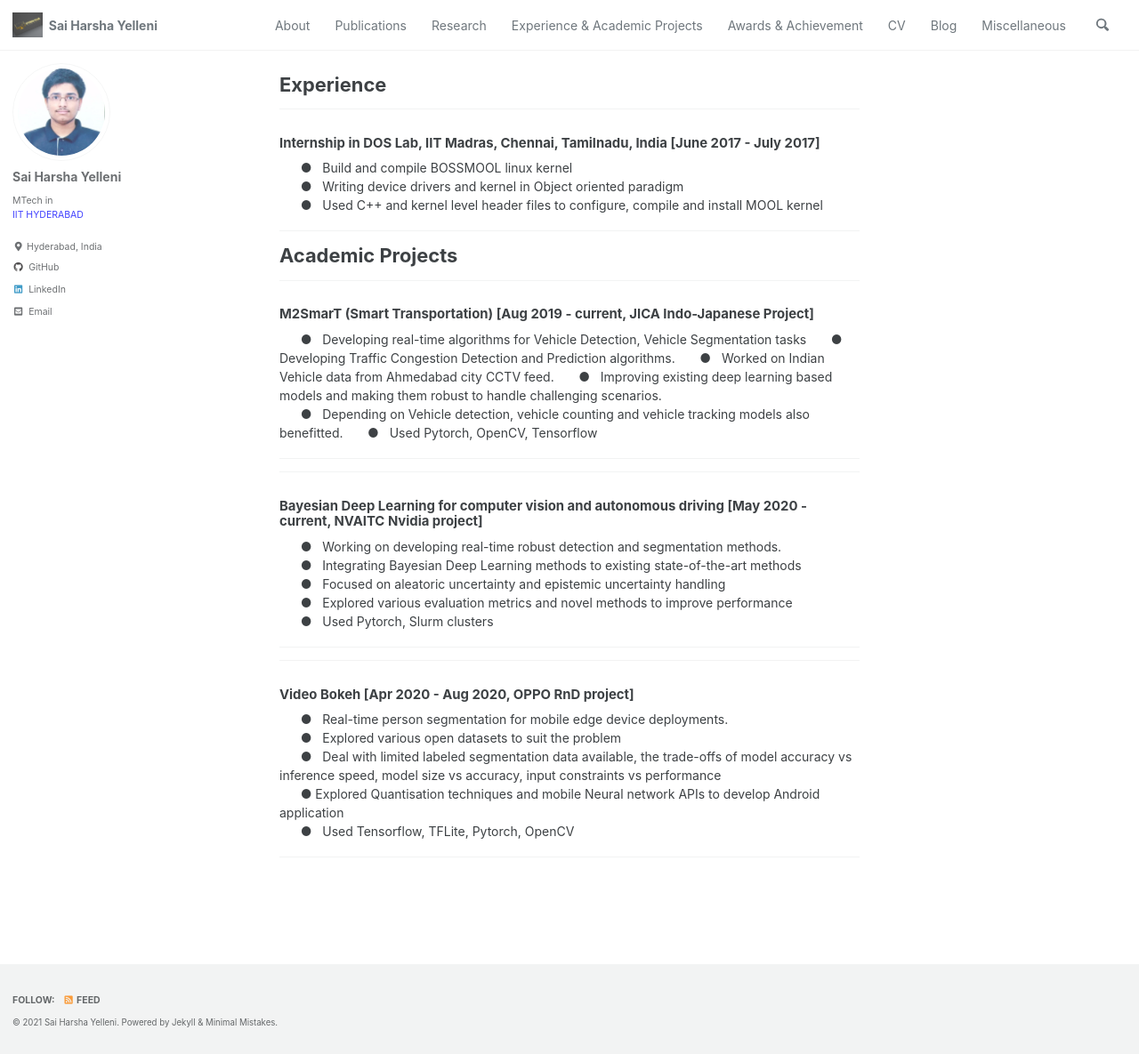
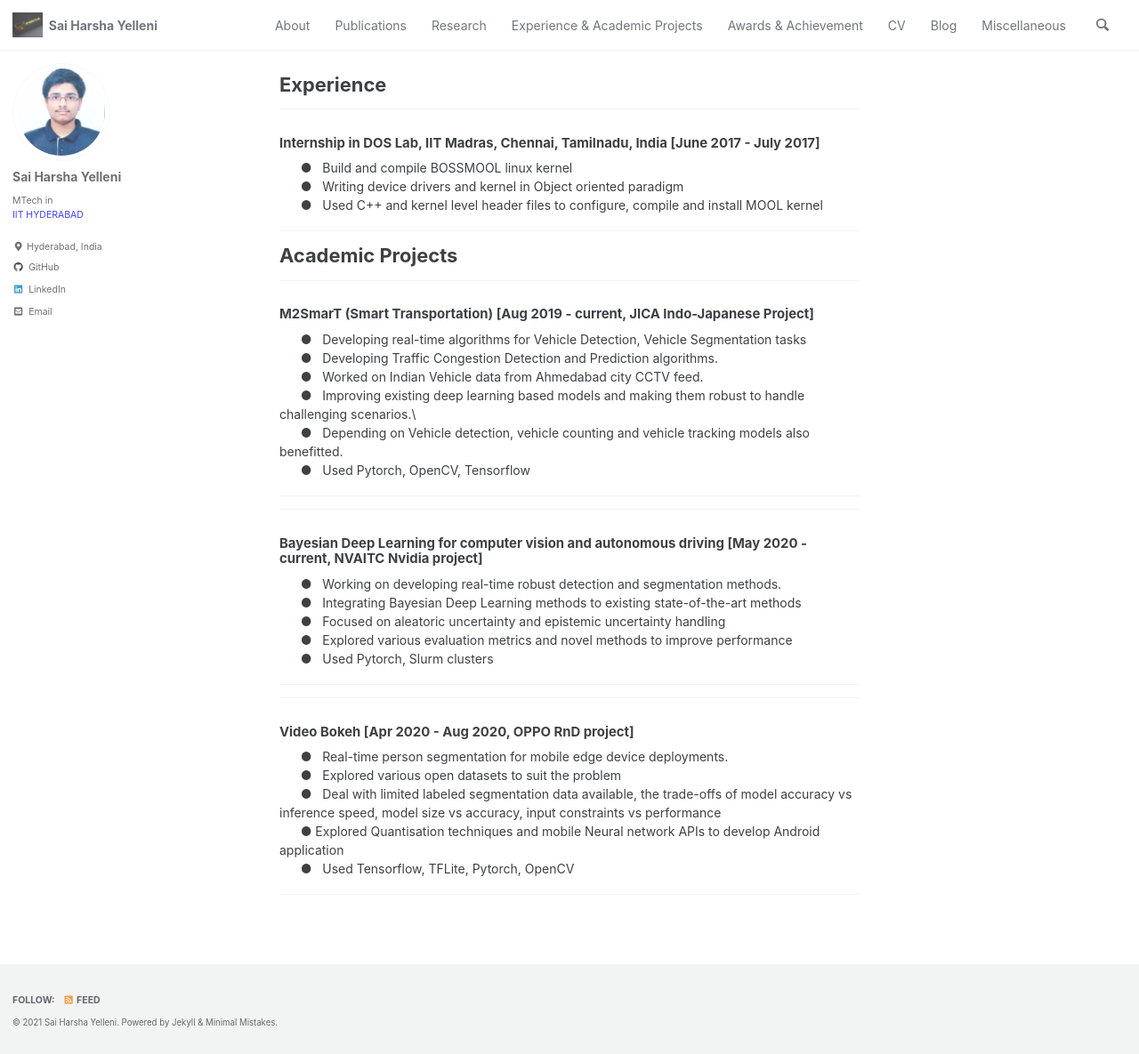
Before and after one commit to harshayelleni/harshayelleni.github.io, a Jekyll site: the page built from _pages/experience_academic_projects.md, in a window 1280 px wide and 1185 px high. Shown: the whole window at 89% size. Built offline with Jekyll 4.4.1, drawn with Linux system fonts in a browser that asks for light colours; cached includes are drawn as plain includes.

Commit message:
for newline add "\" at the end

```diff
--- a/_pages/experience_academic_projects.md
+++ b/_pages/experience_academic_projects.md
@@ -15,11 +15,11 @@ permalink: /experience_academic_projects/
 # Academic Projects
 ---
 #### M2SmarT (Smart Transportation) [Aug 2019 - current, JICA Indo-Japanese Project]
-&nbsp; &nbsp; &nbsp; &#9679; &nbsp; Developing real-time algorithms for Vehicle Detection, Vehicle Segmentation tasks
-&nbsp; &nbsp; &nbsp; &#9679; &nbsp; Developing Traffic Congestion Detection and Prediction algorithms.
-&nbsp; &nbsp; &nbsp; &#9679; &nbsp; Worked on Indian Vehicle data from Ahmedabad city CCTV feed.
-&nbsp; &nbsp; &nbsp; &#9679; &nbsp; Improving existing deep learning based models and making them robust to handle challenging scenarios.
-&nbsp; &nbsp; &nbsp; &#9679; &nbsp; Depending on Vehicle detection, vehicle counting and vehicle tracking models also benefitted.
+&nbsp; &nbsp; &nbsp; &#9679; &nbsp; Developing real-time algorithms for Vehicle Detection, Vehicle Segmentation tasks\
+&nbsp; &nbsp; &nbsp; &#9679; &nbsp; Developing Traffic Congestion Detection and Prediction algorithms.\
+&nbsp; &nbsp; &nbsp; &#9679; &nbsp; Worked on Indian Vehicle data from Ahmedabad city CCTV feed.\
+&nbsp; &nbsp; &nbsp; &#9679; &nbsp; Improving existing deep learning based models and making them robust to handle challenging scenarios.\
+&nbsp; &nbsp; &nbsp; &#9679; &nbsp; Depending on Vehicle detection, vehicle counting and vehicle tracking models also benefitted. \
 &nbsp; &nbsp; &nbsp; &#9679; &nbsp; Used Pytorch, OpenCV, Tensorflow
 
 ---
```
